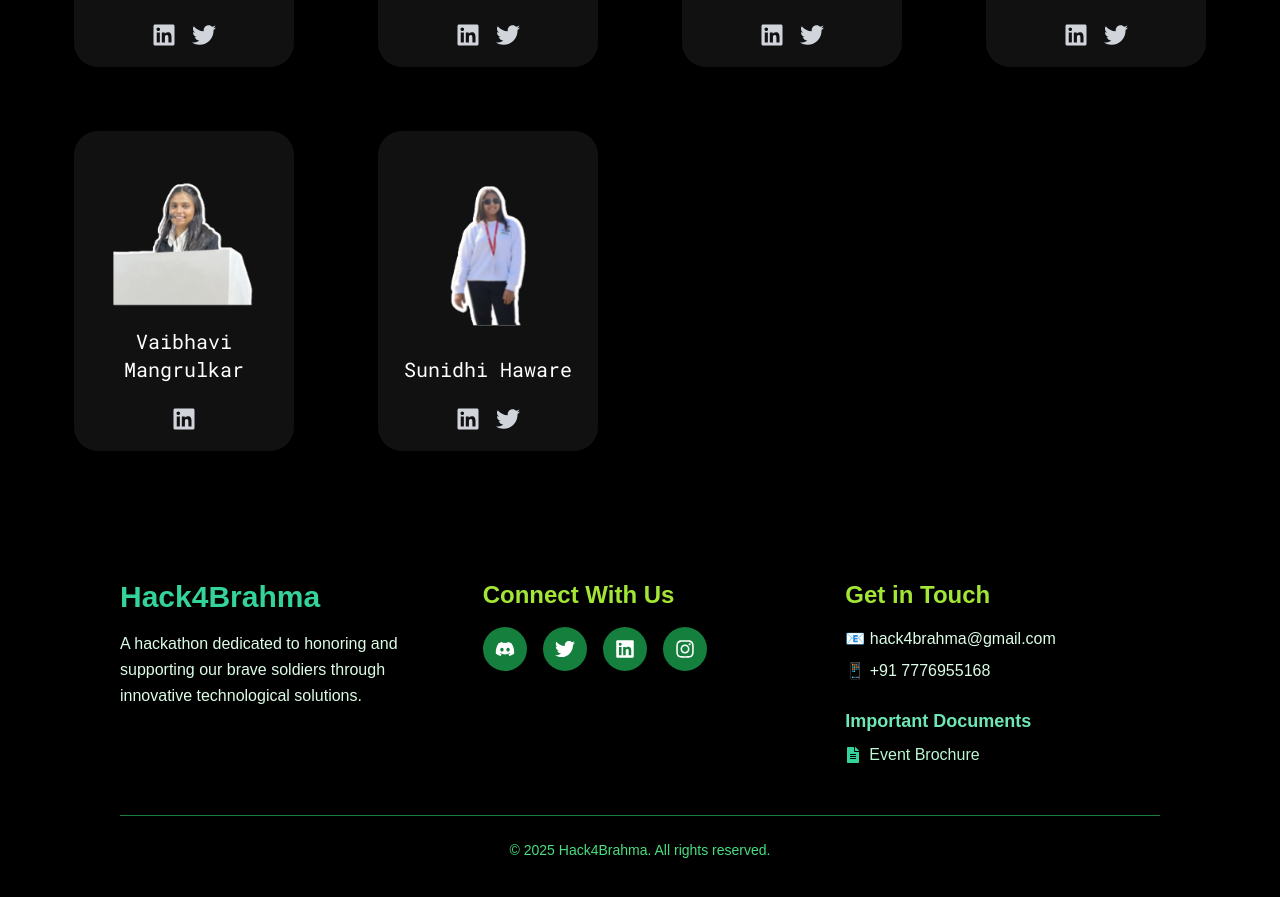
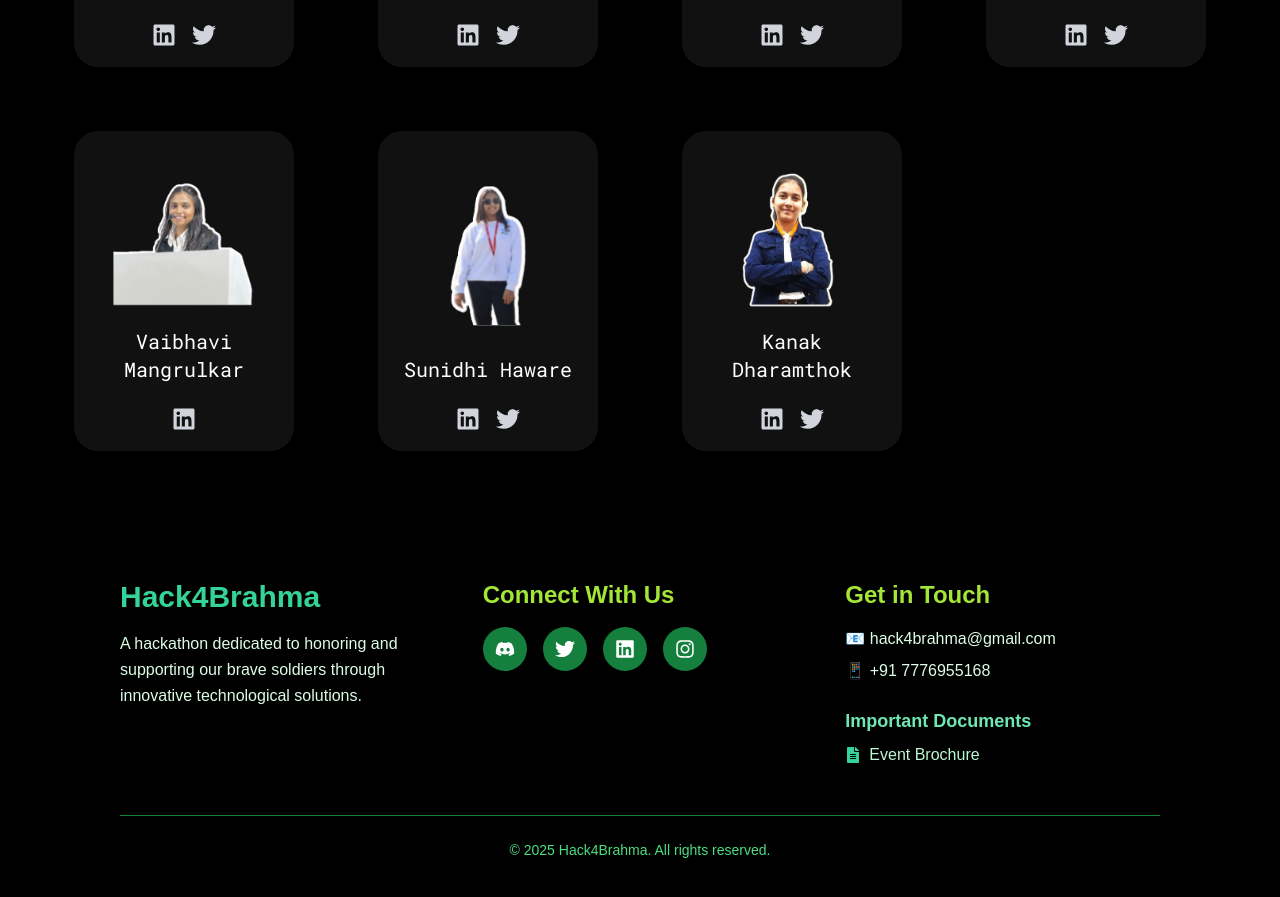
Before and after one commit to codetechie18/H4B-Main, a React (Vite) app: page /humans in a window 1280 px wide. Shown: the part 1322-2219 px from the top of the page. Built offline with nearby package versions, Linux system fonts and the light colour scheme; a web font is replaced by a local one.

Commit message:
Kanak mam photo updated

```diff
--- a/src/Pages/Humans.jsx
+++ b/src/Pages/Humans.jsx
@@ -101,7 +101,8 @@ const Organizers = () => {
       name: "Sujal Khade",
       // label: "Tech Head",
       src: "/img/sujal.png",
-      linkedin: "https://www.linkedin.com/in/sujal-khade-2823a32a6?utm_source=share&utm_campaign=share_via&utm_content=profile&utm_medium=android_app",
+      linkedin:
+        "https://www.linkedin.com/in/sujal-khade-2823a32a6?utm_source=share&utm_campaign=share_via&utm_content=profile&utm_medium=android_app",
       twitter: "https://x.com/CodeTechie43?t=mTB5xj5Xm0mxEtD78UeReQ&s=09",
     },
     {
@@ -193,6 +194,13 @@ const Organizers = () => {
       linkedin: "https://www.linkedin.com/in/sunidhi-haware-797a97323",
       twitter: "https://x.com/Sunidhi_vj",
     },
+    {
+      name: "Kanak Dharamthok",
+      // label: "Logistics Lead",
+      src: "/img/kanak.png",
+      linkedin: "https://www.linkedin.com/in/kanak-dharamthok-8b6b8928b/",
+      twitter: "https://x.com/KanakDharamthok",
+    },
   ];
 
   return (
```
Also changed, not shown: public/img/kanak.png (added), 1 other file (tests, documents, lock files or other folders).
